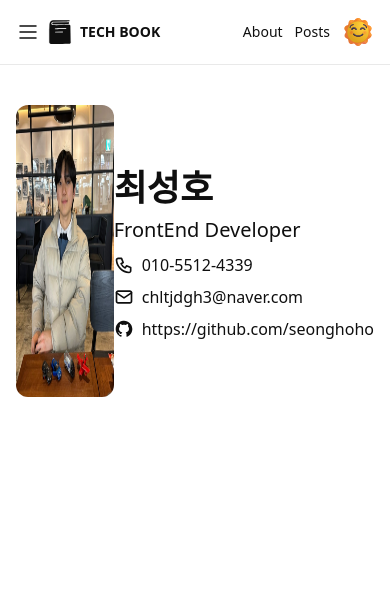
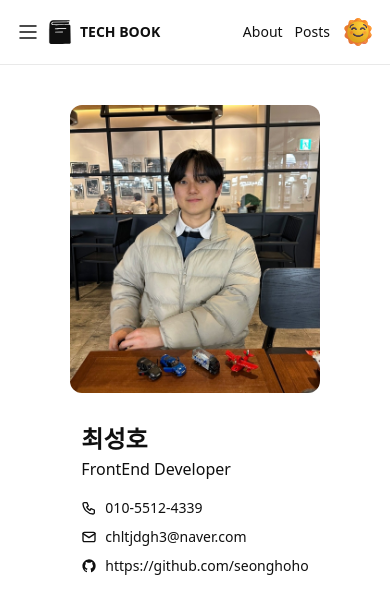
Before and after one commit to seonghoho/tech-book, a Next.js app: page /about in a window 390 px wide. Shown: the top 614 px of the page. Built offline with nearby package versions, Linux system fonts and the light colour scheme.

Commit message:
fix: 소개페이지 반응형 수정

```diff
--- a/src/app/about/page.tsx
+++ b/src/app/about/page.tsx
@@ -9,10 +9,11 @@ const page = () => {
   ];
 
   return (
-    <div className="flex my-10 mx-auto justify-center ">
+    <div className="flex sm:flex-row flex-col my-10 mx-auto justify-center gap-4">
       <div className="flex flex-1 justify-center">
+        <div className="relative w-[250px] h-[300px] sm:w-[300px] sm:h-full">
           <Image
-          className="rounded-xl"
+            className="rounded-xl object-cover"
             src="/images/Profile.JPG"
             alt="프로필 사진"
             width={300}
@@ -20,10 +21,11 @@ const page = () => {
             priority
           />
         </div>
-      <div className="flex flex-col flex-1 justify-between py-14">
+      </div>
+      <div className="flex flex-col flex-1 mx-auto justify-center sm:gap-6 gap-2 ">
         <div>
-          <div className="text-[36px] font-semibold">최성호</div>
-          <div className="text-[20px]">FrontEnd Developer</div>
+          <div className="sm:text-[36px] text-[24px] font-semibold">최성호</div>
+          <div className="sm:text-[20px] text-[16px]">FrontEnd Developer</div>
         </div>
 
         <div>
@@ -39,9 +41,9 @@ const page = () => {
                 href={href}
                 target={data.type === "link" ? "_blank" : undefined}
                 rel={data.type === "link" ? "noopener noreferrer" : undefined}
-                className="flex items-center gap-2 mt-2 text-[16px] hover:underline"
+                className="flex items-center gap-2 mt-2 sm:text-[16px] text-[14px] hover:underline"
               >
-                <data.icon className="w-5 h-5" />
+                <data.icon className="sm:w-5 sm:h-5 w-4 h-4" />
                 <span>{data.content}</span>
               </a>
             );
```
Lines whose indentation alone changed are shown as unchanged.
